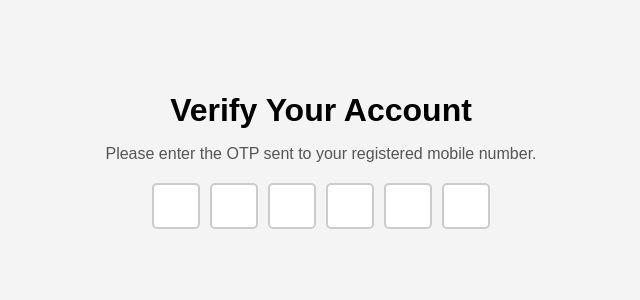
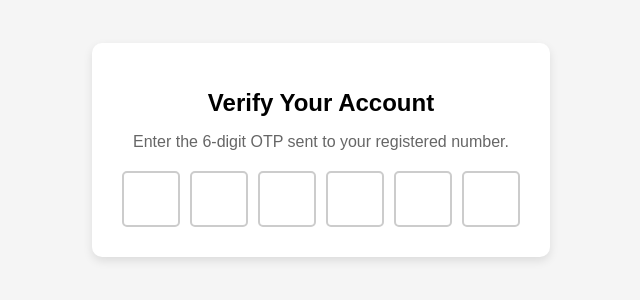
Before and after one commit to acciojob/OTP-akshath7135, a website: page main.html in a window 1280 px wide. Shown: the part 250-550 px from the top of the page, without its empty margins (319-959 px from the left). Drawn offline with Linux system fonts and the light colour scheme.

Commit message:
created a submission

```diff
--- a/main.html
+++ b/main.html
@@ -1,24 +1,29 @@
 <!DOCTYPE html>
 <html lang="en">
+
 <head>
     <meta charset="UTF-8">
     <meta name="viewport" content="width=device-width, initial-scale=1.0">
     <title>OTP Verification</title>
     <link rel="stylesheet" href="styles.css">
 </head>
+
 <body>
     <div class="container">
         <h1 id="verification_heading">Verify Your Account</h1>
-        <p id="verification_subtext">Please enter the OTP sent to your registered mobile number.</p>
+        <p id="verification_subtext">Enter the 6-digit OTP sent to your registered number.</p>
+
         <div class="code-container">
-            <input type="text" class="code" maxlength="1" id="code-1" />
-            <input type="text" class="code" maxlength="1" id="code-2" />
-            <input type="text" class="code" maxlength="1" id="code-3" />
-            <input type="text" class="code" maxlength="1" id="code-4" />
-            <input type="text" class="code" maxlength="1" id="code-5" />
-            <input type="text" class="code" maxlength="1" id="code-6" />
+            <input type="text" class="code" maxlength="1">
+            <input type="text" class="code" maxlength="1">
+            <input type="text" class="code" maxlength="1">
+            <input type="text" class="code" maxlength="1">
+            <input type="text" class="code" maxlength="1">
+            <input type="text" class="code" maxlength="1">
         </div>
     </div>
-    <script type="text/javascript" src="./script.js"></script>
+
+    <script src="script.js"></script>
 </body>
+
 </html>
--- a/script.js
+++ b/script.js
@@ -1,20 +1,24 @@
 //your JS code here. If required.
-// Select all input fields with the class 'code'
-const inputs = document.querySelectorAll('.code');
+document.addEventListener("DOMContentLoaded", function () {
+    const inputs = document.querySelectorAll(".code");
 
-// Function to handle input in the OTP fields
     inputs.forEach((input, index) => {
-    input.addEventListener('input', (e) => {
-        // Move to the next input field if the current input is filled
-        if (e.target.value.length === 1 && index < inputs.length - 1) {
+        input.addEventListener("input", (e) => {
+            // Move to the next input if a number is entered
+            if (e.inputType !== "deleteContentBackward" && input.value) {
+                if (index < inputs.length - 1) {
                     inputs[index + 1].focus();
+                }
             }
         });
 
-    input.addEventListener('keydown', (e) => {
-        // Handle backspace key
-        if (e.key === 'Backspace' && index > 0 && input.value === '') {
+        input.addEventListener("keydown", (e) => {
+            if (e.key === "Backspace") {
+                // If the field is empty, move focus to the previous input
+                if (input.value === "" && index > 0) {
                     inputs[index - 1].focus();
+                }
             }
         });
     });
+});
--- a/styles.css
+++ b/styles.css
@@ -1,38 +1,48 @@
 /*  your css code here. If applicable */
+/* General Styles */
 body {
     font-family: Arial, sans-serif;
-    background-color: #f4f4f4;
     display: flex;
     justify-content: center;
     align-items: center;
     height: 100vh;
     margin: 0;
+    background-color: #f5f5f5;
 }
 
+/* Container */
 .container {
     text-align: center;
+    background: white;
+    padding: 30px;
+    border-radius: 10px;
+    box-shadow: 0px 4px 10px rgba(0, 0, 0, 0.1);
 }
 
-h1 {
+/* Heading & Subtext */
+#verification_heading {
+    font-size: 24px;
     margin-bottom: 10px;
 }
 
-p {
+#verification_subtext {
+    font-size: 16px;
+    color: #666;
     margin-bottom: 20px;
-    color: #555;
 }
 
+/* OTP Input Fields */
 .code-container {
     display: flex;
     justify-content: center;
+    gap: 10px;
 }
 
 .code {
-    width: 40px;
-    height: 40px;
+    width: 50px;
+    height: 50px;
     font-size: 24px;
     text-align: center;
-    margin: 0 5px;
     border: 2px solid #ccc;
     border-radius: 5px;
     outline: none;
@@ -41,4 +51,5 @@ p {
 
 .code:focus {
     border-color: #007bff;
+    box-shadow: 0px 0px 5px rgba(0, 123, 255, 0.5);
 }
```
Lines whose indentation alone changed are shown as unchanged.
